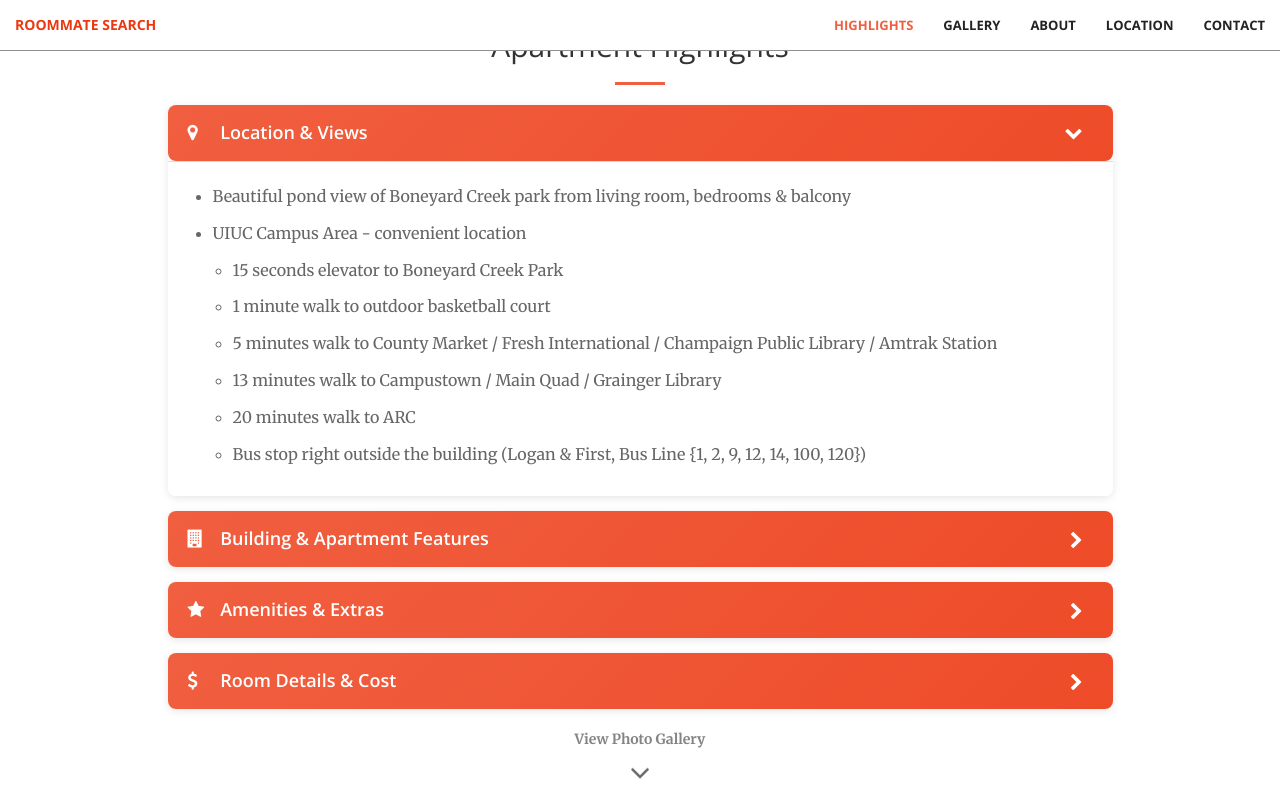
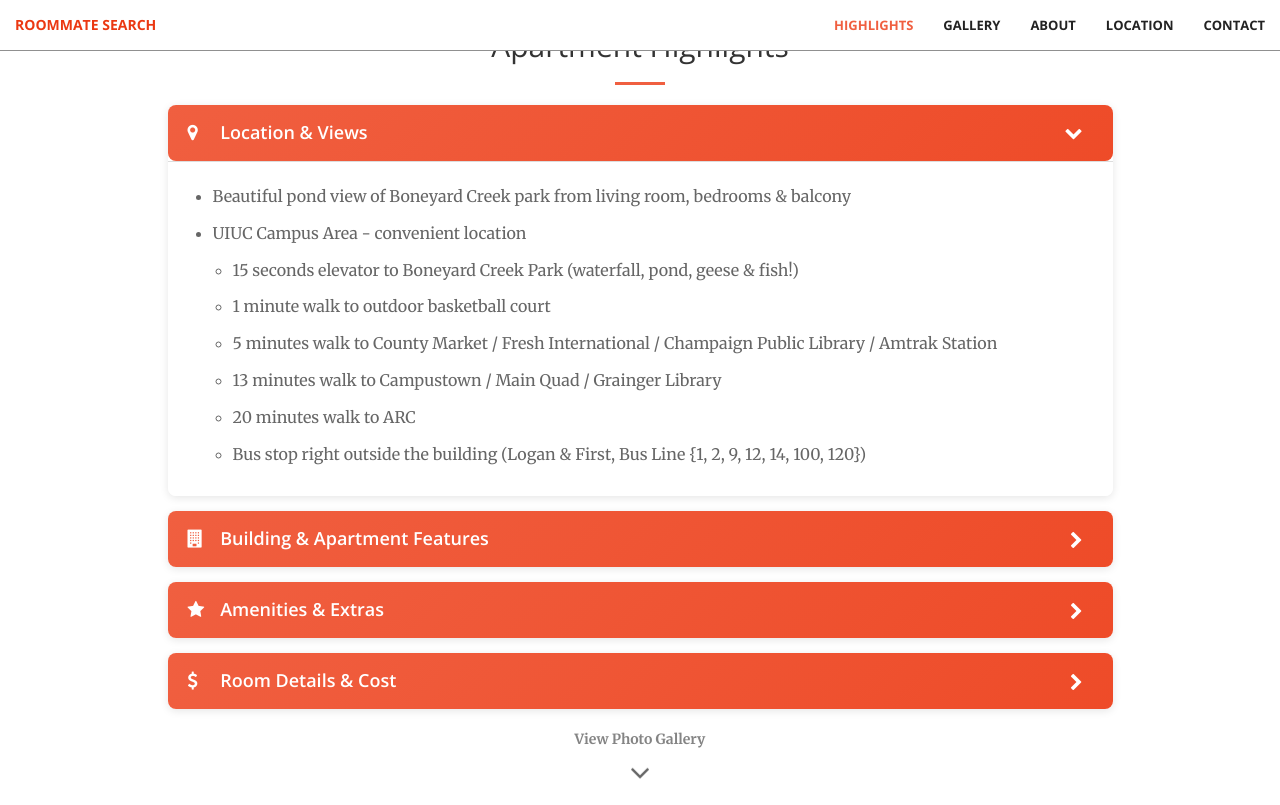
Before and after one commit to Xiaocong-Yang/roommate-info, a Jekyll site: the page built from index.html, in a window 1280 px wide and 900 px high, scrolled down 971 px, cut to the strip 0-805 px from the top of the window. Built offline with Jekyll 4.4.1, drawn with Linux system fonts in a browser that asks for light colours.

Commit message:
Add park details to Location & Views
- Enhanced Boneyard Creek Park description with features: waterfall, pond, geese & fish

```diff
--- a/_includes/services.html
+++ b/_includes/services.html
@@ -27,7 +27,7 @@
                   <li>Beautiful pond view of Boneyard Creek park from living room, bedrooms & balcony</li>
                   <li>UIUC Campus Area - convenient location</li>
                   <ul>
-                    <li>15 seconds elevator to Boneyard Creek Park</li>
+                    <li>15 seconds elevator to Boneyard Creek Park (waterfall, pond, geese & fish!)</li>
                     <li>1 minute walk to outdoor basketball court</li>
                     <li>5 minutes walk to County Market / Fresh International / Champaign Public Library / Amtrak Station</li>
                     <li>13 minutes walk to Campustown / Main Quad / Grainger Library</li>
```
